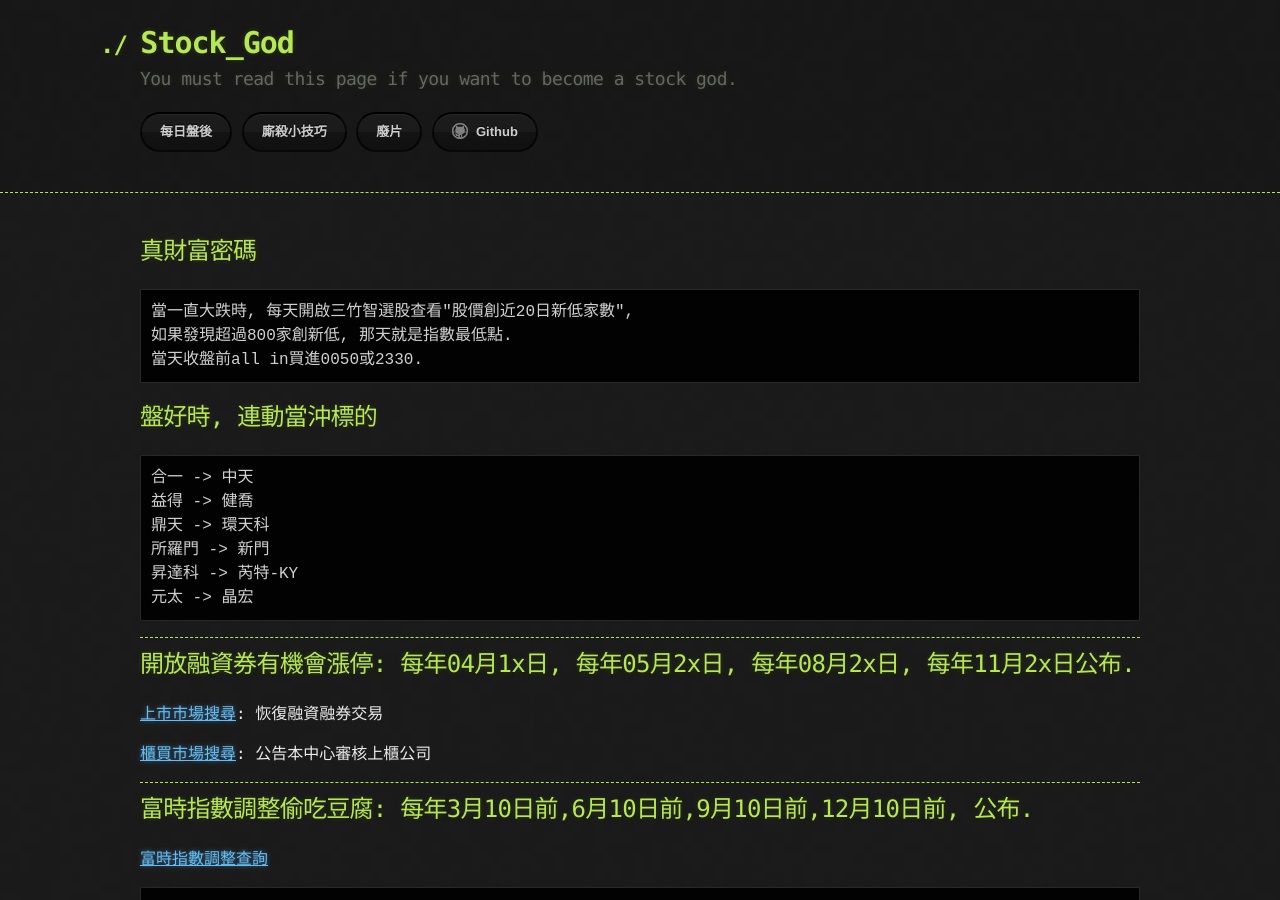
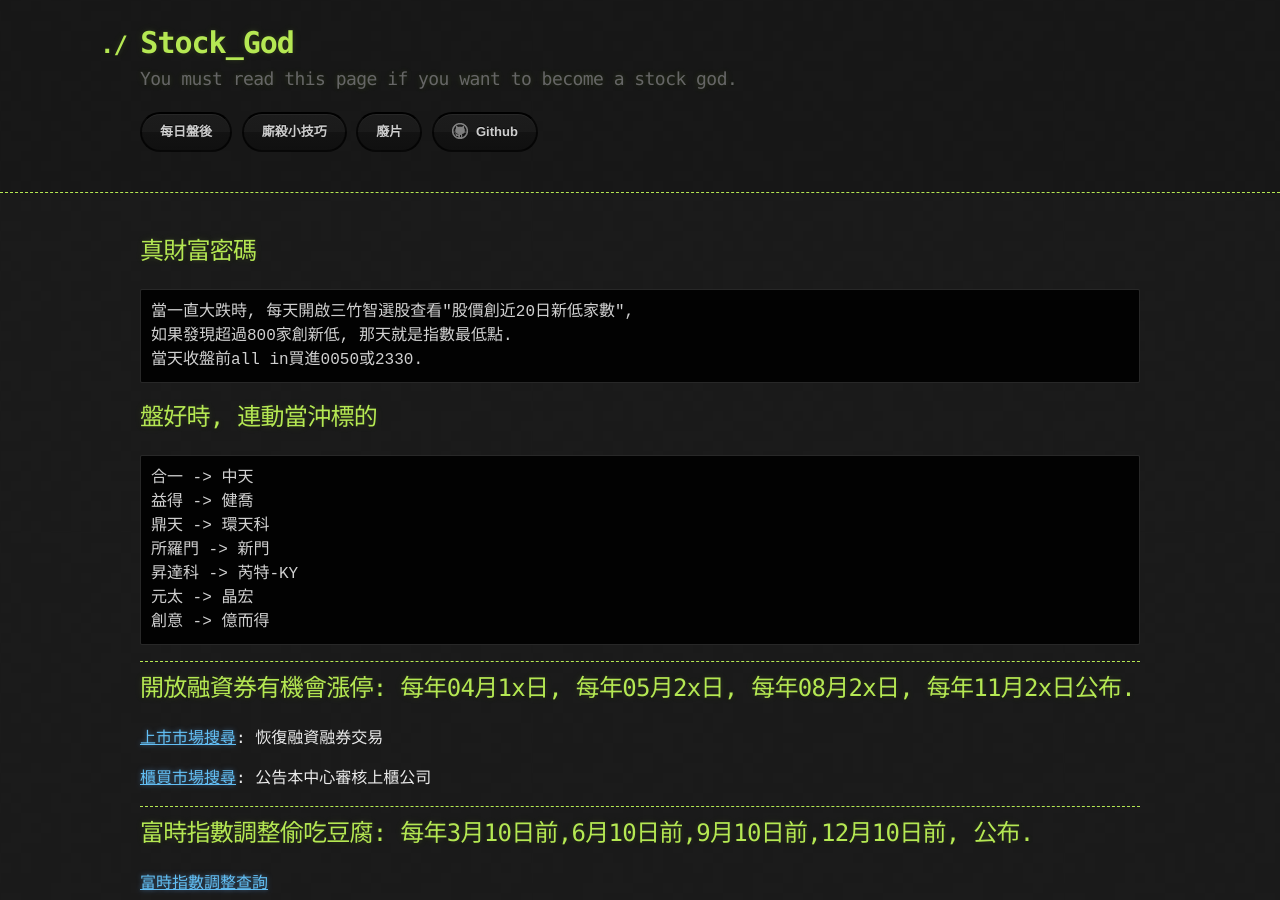
Before and after one commit to lepg5487/Stock_God, a Jekyll site: the page built from experience.md, in a window 1280 px wide and 900 px high. Built offline with Jekyll 4.4.1, drawn with Linux system fonts in a browser that asks for light colours; our own code applies the rules of GitHub Pages for plain Markdown files.

Commit message:
Update experience.md

````diff
--- a/experience.md
+++ b/experience.md
@@ -17,6 +17,7 @@
 所羅門 -> 新門
 昇達科 -> 芮特-KY
 元太 -> 晶宏
+創意 -> 億而得
 ```
 
 ---
````
